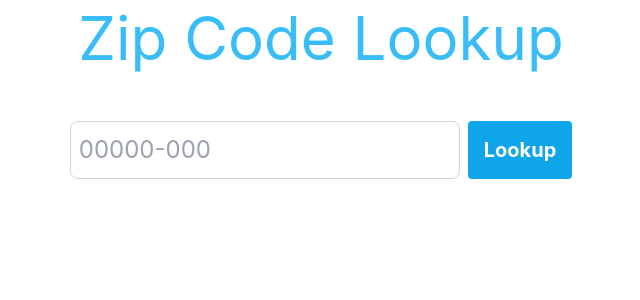
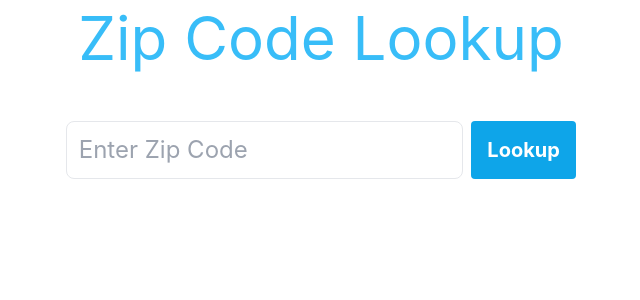
Before and after one commit to horberlan/fe-gp-viseu, a React (Vite) app: page / in a window 1280 px wide. Shown: the top 300 px of the page, without its empty margins (319-959 px from the left). Built offline with nearby package versions, Linux system fonts and the light colour scheme; no server answers.

Commit message:
chore: use use-call-back for prevent behavior on-change

```diff
--- a/src/components/Inputs/InputZipcode.tsx
+++ b/src/components/Inputs/InputZipcode.tsx
@@ -1,36 +1,37 @@
-import { useState, type ChangeEvent } from "react"
+import type React from "react"
+import { useState, useCallback } from "react"
 
 interface InputZipcodeProps {
-  onChange: (cep: string) => void
+  onChange: (zipCode: string) => void
   disabled: boolean
 }
 
-export function InputZipcode({ onChange, disabled = false }: InputZipcodeProps) {
-  const [ cep, setCep ] = useState("")
+export const InputZipcode: React.FC<InputZipcodeProps> = ({ onChange, disabled }) => {
+  const [zipCode, setZipCode] = useState("")
 
-  const maskCEP = (value: string): string => {
+  const maskZipCode = useCallback((value: string): string => {
     const expressionValue = value.replace(/\D/g, "")
-    if (expressionValue.length <= 5) {
-      return expressionValue
-    }
+    if (expressionValue.length <= 5) return expressionValue
     return `${expressionValue.slice(0, 5)}-${expressionValue.slice(5, 8)}`
-  }
+  }, [])
 
-  const handleChange = (event: ChangeEvent<HTMLInputElement>) => {
-    const { value } = event.target
-    const maskedValue = maskCEP(value)
-    setCep(maskedValue)
-    onChange(maskedValue.replace(/\D/g, ""))
-  }
+  const handleChange = useCallback(
+    (event: React.ChangeEvent<HTMLInputElement>) => {
+      const maskedValue = maskZipCode(event.target.value)
+      setZipCode(maskedValue)
+      onChange(maskedValue.replace(/\D/g, ""))
+    },
+    [maskZipCode, onChange],
+  )
 
   return (
     <input
       type="text"
       name="zipCode"
-      value={cep}
+      value={zipCode}
       onChange={handleChange}
-      className="p-2 border text-white border-gray-300 rounded-lg focus:ring-sky-500 focus:border-sky-500"
-      placeholder="00000-000"
+      className="w-full px-3 py-2 text-gray-700 border rounded-lg focus:outline-none focus:border-sky-500"
+      placeholder="Enter Zip Code"
       required
       pattern="\d{5}-?\d{3}"
       maxLength={9}
```
